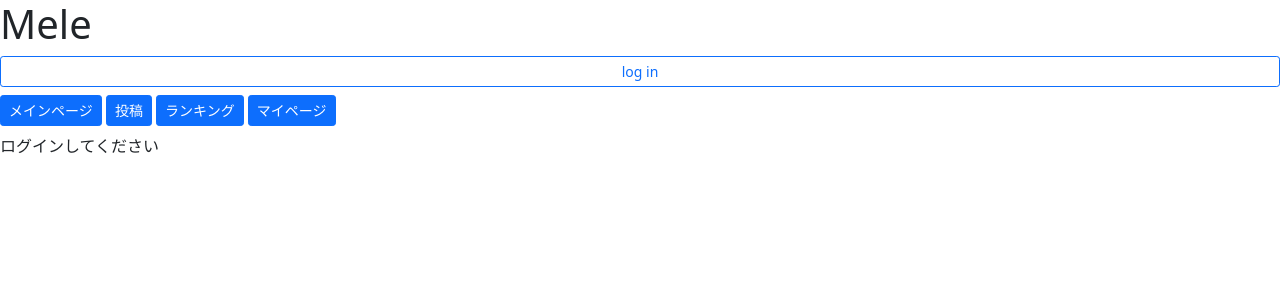
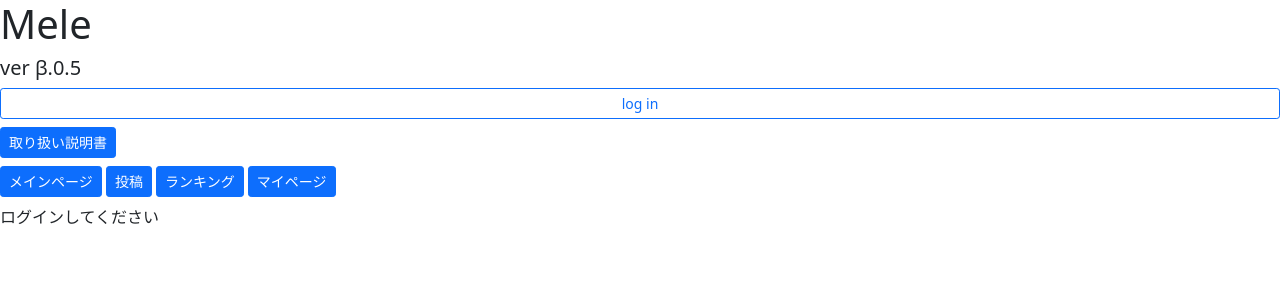
Before and after one commit to ok09ra/meleProject, a Django app: page /create/ in a window 1280 px wide. Shown: the top 300 px of the page. Run offline with Django 3.2, Linux system fonts and the light colour scheme.

Commit message:
説明書リンク追加　バージョン表記追加

```diff
--- a/templates/base.html
+++ b/templates/base.html
@@ -13,8 +13,9 @@
   <body>
 {% if user.is_authenticated%}
   <h1>Mele</h1>
-  <h5>  </h5>
+  <h5>ver β.0.5  </h5>
   <h5>こんにちは{{request.user}}さん</h5>
+  <a href = "http://ok09ra.pythonanywhere.com/introductions/mele-introduction20210101.pdf" class = "btn btn-primary btn-sm">取り扱い説明書</a>
   <h5>  </h5>
   <a href = "{% url "list"  %}" class = "btn btn-primary btn-sm">メインページ</a>
   <a href = "{% url "create"  %}" class = "btn btn-primary btn-sm">投稿</a>
@@ -24,8 +25,10 @@
   <h5>  </h5>
 {% else %}
   <h1>Mele</h1>
+  <h5>ver β.0.5 </h5>
+  <a href = "{% url "login"  %}" class = "w-100 btn btn-outline-primary btn-sm">log in</a>
   <h5>  </h5>
-  <a href = "{% url "login"  %}" class = "w-100 btn btn-outline-primary btn-sm">log in</a>
+  <a href = "http://ok09ra.pythonanywhere.com/introductions/mele-introduction20210101.pdf" class = "btn btn-primary btn-sm">取り扱い説明書</a>
   <h5>  </h5>
   <a href = "{% url "list"  %}" class = "btn btn-primary btn-sm">メインページ</a>
   <a href = "{% url "create"  %}" class = "btn btn-primary btn-sm">投稿</a>
```
